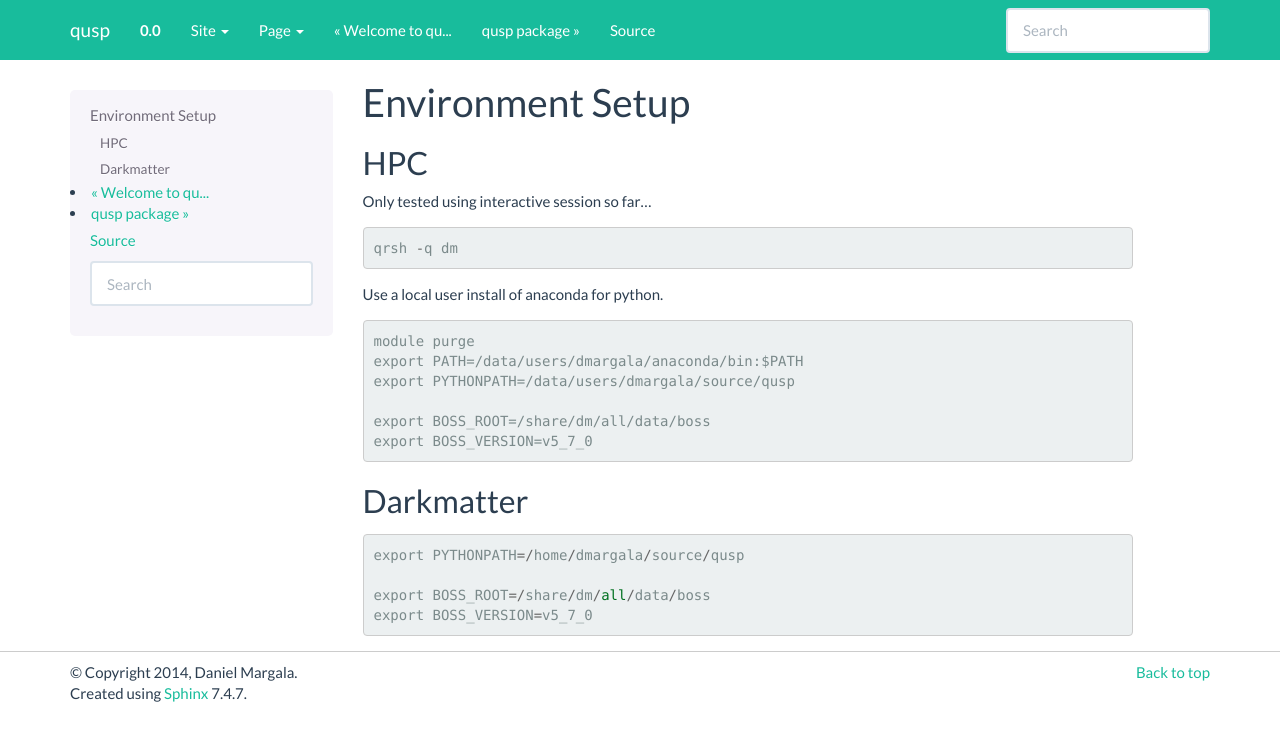
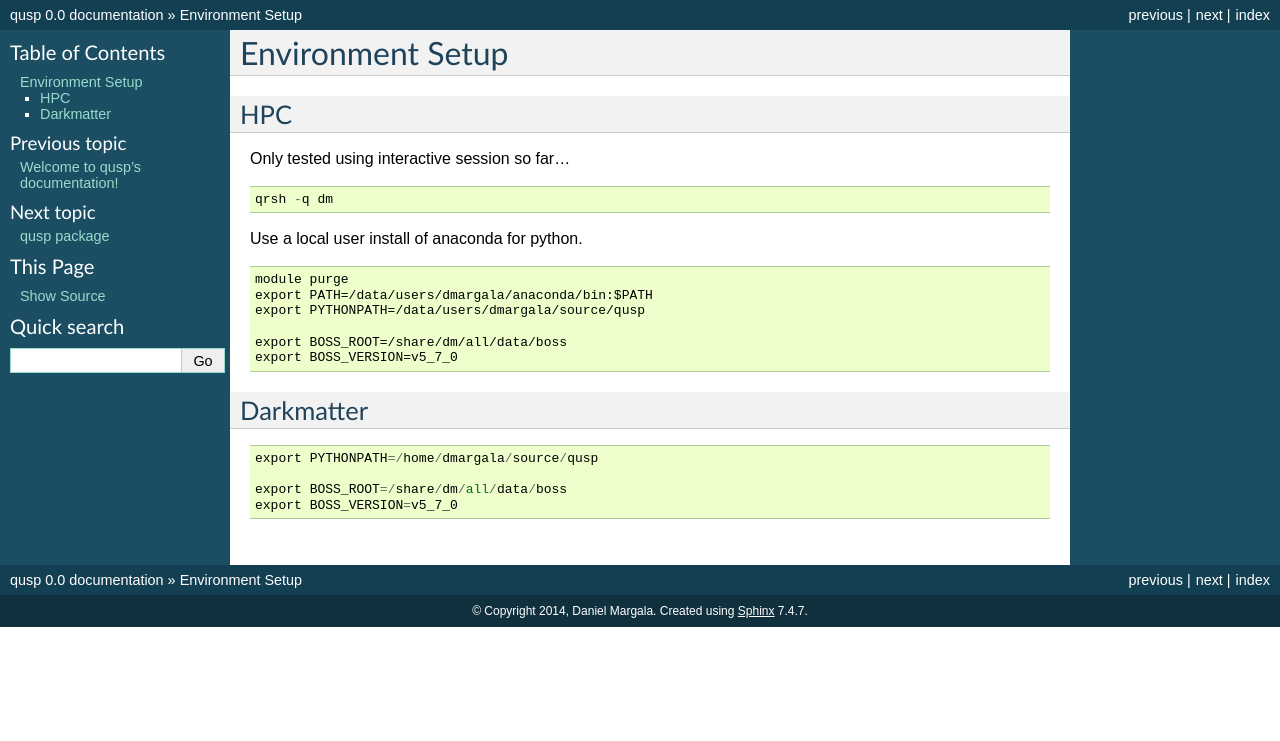
Before and after one commit to dmargala/qusp, a Sphinx documentation site: the page built from docs/user.rst, in a window 1280 px wide. Shown: the top 741 px of the page. Built offline with Sphinx 7.4.7, drawn with Linux system fonts in a browser that asks for light colours.

Commit message:
remove bootstrap theme

```diff
--- a/docs/conf.py
+++ b/docs/conf.py
@@ -14,7 +14,6 @@
 
 import sys
 import os
-import sphinx_bootstrap_theme
 
 # If extensions (or modules to document with autodoc) are in another directory,
 # add these directories to sys.path here. If the directory is relative to the
@@ -115,80 +114,15 @@ intersphinx_mapping = {
 
 # The theme to use for HTML and HTML Help pages.  See the documentation for
 # a list of builtin themes.
-#html_theme = 'default'
-html_theme = 'bootstrap'
+html_theme = 'default'
 
 # Theme options are theme-specific and customize the look and feel of a theme
 # further.  For a list of options available for each theme, see the
 # documentation.
 #html_theme_options = {}
-html_theme_options = {
-    # Navigation bar title. (Default: ``project`` value)
-    'navbar_title': "qusp",
-
-    # Tab name for entire site. (Default: "Site")
-    'navbar_site_name': "Site",
-
-    # A list of tuples containing pages or urls to link to.
-    # Valid tuples should be in the following forms:
-    #    (name, page)                 # a link to a page
-    #    (name, "/aa/bb", 1)          # a link to an arbitrary relative url
-    #    (name, "http://example.com", True) # arbitrary absolute url
-    # Note the "1" or "True" value above as the third argument to indicate
-    # an arbitrary url.
-    'navbar_links': [
-        # ("Examples", "examples"),
-        # ("Link", "http://example.com", True),
-    ],
-
-    # Render the next and previous page links in navbar. (Default: true)
-    'navbar_sidebarrel': True,
-
-    # Render the current pages TOC in the navbar. (Default: true)
-    'navbar_pagenav': True,
-
-    # Tab name for the current pages TOC. (Default: "Page")
-    'navbar_pagenav_name': "Page",
-
-    # Global TOC depth for "site" navbar tab. (Default: 1)
-    # Switching to -1 shows all levels.
-    'globaltoc_depth': 2,
-
-    # Include hidden TOCs in Site navbar?
-    #
-    # Note: If this is "false", you cannot have mixed ``:hidden:`` and
-    # non-hidden ``toctree`` directives in the same page, or else the build
-    # will break.
-    #
-    # Values: "true" (default) or "false"
-    'globaltoc_includehidden': "true",
-
-    # HTML navbar class (Default: "navbar") to attach to <div> element.
-    # For black navbar, do "navbar navbar-inverse"
-    'navbar_class': "navbar navbar-inverse",
-
-    # Fix navigation bar to top of page?
-    # Values: "true" (default) or "false"
-    'navbar_fixed_top': "true",
-
-    # Location of link to source.
-    # Options are "nav" (default), "footer" or anything else to exclude.
-    'source_link_position': "nav",
-
-    # Bootswatch (http://bootswatch.com/) theme.
-    #
-    # Options are nothing with "" (default) or the name of a valid theme
-    # such as "amelia" or "cosmo".
-    'bootswatch_theme': "flatly",
-
-    # Choose Bootstrap version.
-    # Values: "3" (default) or "2" (in quotes)
-    'bootstrap_version': "3",
-}
 
 # Add any paths that contain custom themes here, relative to this directory.
 #html_theme_path = []
-html_theme_path = sphinx_bootstrap_theme.get_html_theme_path()
 
 # The name for this set of Sphinx documents.  If None, it defaults to
 # "<project> v<release> documentation".
```
